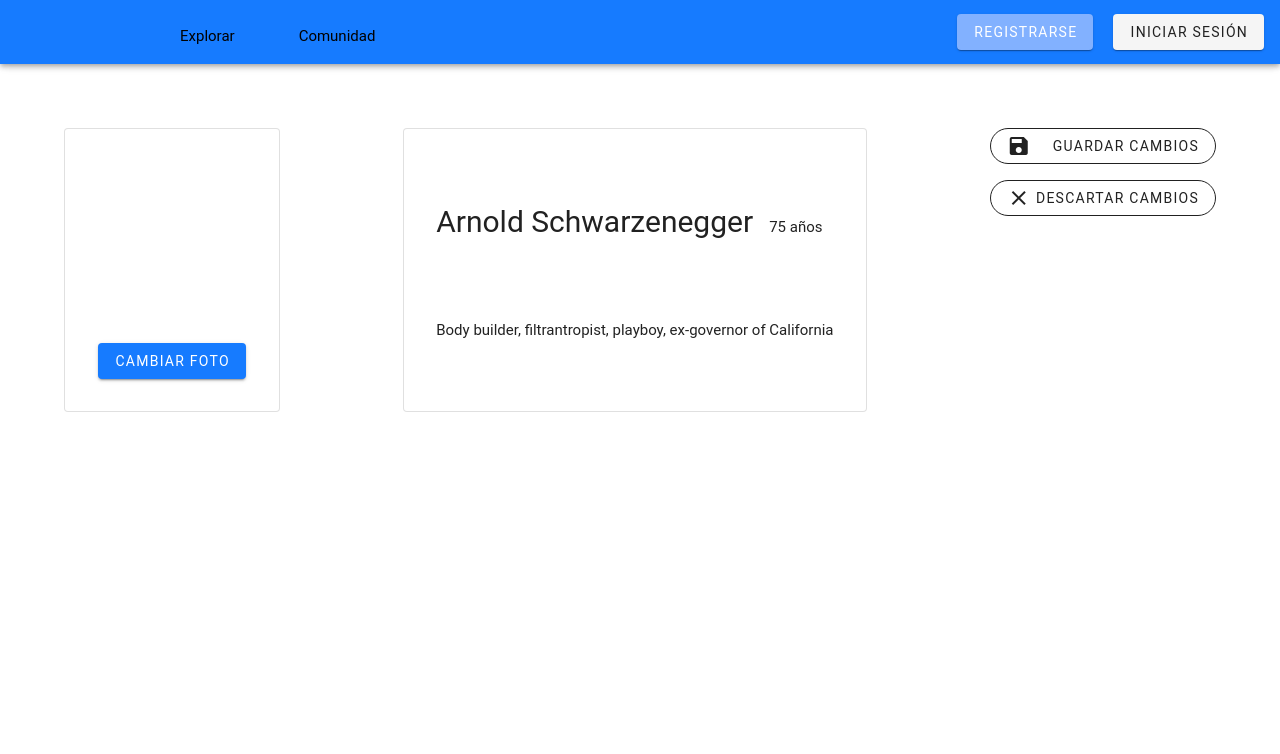
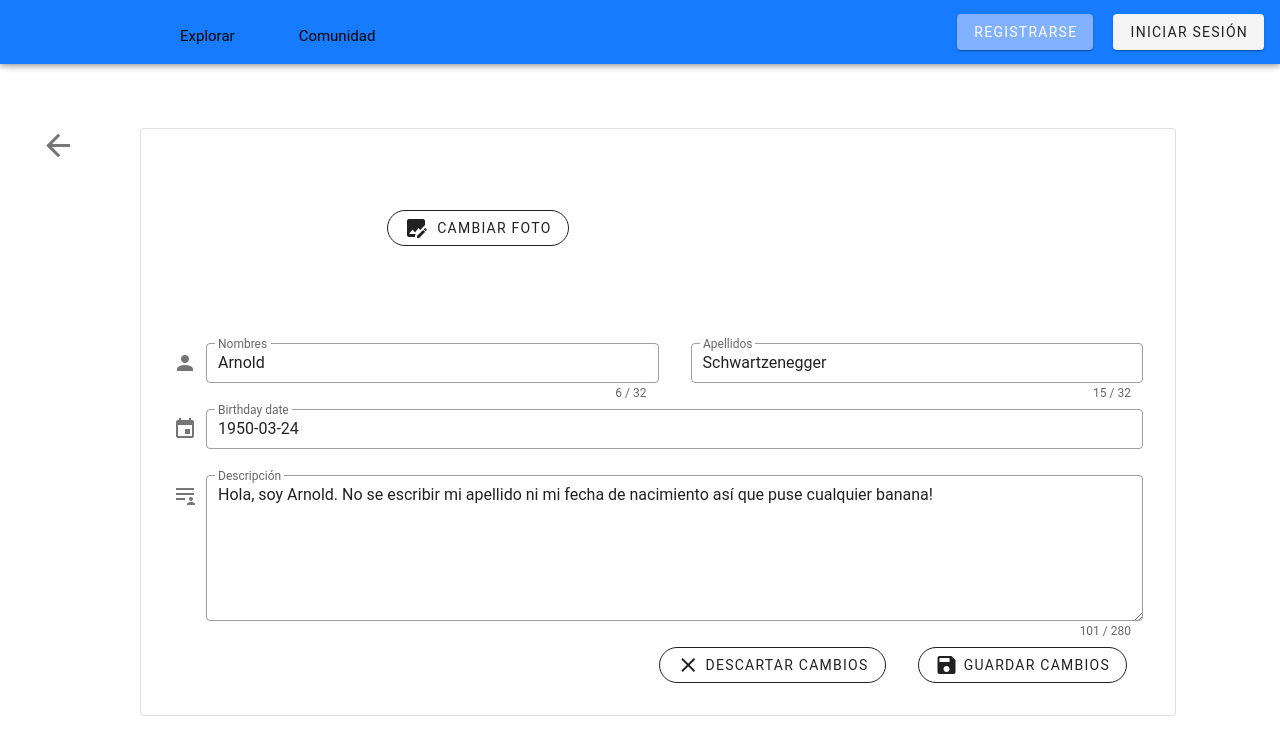
Before and after one commit to Federico-Shih/stronk, a Vue app: page /profile/1/edit in a window 1280 px wide. Shown: the top 754 px of the page. Built offline with nearby package versions, Linux system fonts and the light colour scheme.

Commit message:
editarPerfil

```diff
--- a/src/views/EditProfilePage.vue
+++ b/src/views/EditProfilePage.vue
@@ -1,30 +1,94 @@
 <template>
   <v-main>
-    <div class="d-flex flex-row justify-space-between mb-8">
-        <v-card outlined class="mx-16 d-flex flex-column justify-space-around">
-          <v-img class="ma-8 rounded-circle" :src="imageUrl" height="150px" width="150px"/>
-          <div class="mx-4 d-flex flex-row justify-center">
-            <v-btn class="mb-8" v-if="!changePhoto" color="primary" elevation="2" @click="changePhoto++">Cambiar foto</v-btn>
+    <div class="d-flex flex-row justify-space-between mb-8 px-10">
+      <GoBackButton></GoBackButton>
+      <v-card outlined width="100%" class="mx-16 pa-8 d-flex flex-column justify-space-around">
+        <div class="d-flex flex-row justify-start align-center mb-8">
+          <v-img class="mx-8 rounded-circle" :src="imageUrl" height="150px" max-width="150px"/>
+          <v-btn
+              v-if="!changePhoto"
+              outlined
+              @click="changePhoto++"
+              class="rounded-pill mb-4"
+          >
+            <v-icon class="mr-2">mdi-image-edit</v-icon>
+            <span>Cambiar Foto</span>
+          </v-btn>
           <v-file-input v-if="changePhoto" prepend-icon="mdi-camera" v-model="image" type="file" class="input" label="Cargar Imagen" hint="Cambiar foto de perfil" outlined dense @change="onFileChange" />
         </div>
-        </v-card>
-        <v-card outlined class="d-flex flex-column justify-space-around pa-8">
-          <div class="d-flex flex-row justify-start align-baseline">
-            <h1 class="mr-4">Arnold Schwarzenegger</h1>
-            <h4>75 años</h4>
+        <div class="d-flex flex-row">
+          <v-text-field
+              v-model="name"
+              class="mr-8"
+              outlined
+              dense
+              label="Nombres"
+              prepend-icon="mdi-account"
+              :rules="nameRules"
+              counter="32"
+          ></v-text-field>
+          <v-text-field
+              v-model="surname"
+              outlined
+              dense
+              label="Apellidos"
+              :rules="nameRules"
+              counter="32"
+          ></v-text-field>
         </div>
-          <h4>Body builder, filtrantropist, playboy, ex-governor of California</h4>
-        </v-card>
-      <div class="d-flex flex-column justify-start mx-16">
-        <v-btn outlined class="rounded-pill mb-4 d-flex flex-row justify-space-between">
+        <div class="">
+          <v-menu
+              ref="menu"
+              v-model="menu"
+              :close-on-content-click="false"
+              transition="scale-transition"
+              offset-y
+              min-width="auto"
+          >
+            <template v-slot:activator="{ on, attrs }">
+              <v-text-field
+                  v-model="date"
+                  label="Birthday date"
+                  prepend-icon="mdi-calendar"
+                  readonly
+                  outlined
+                  dense
+                  v-bind="attrs"
+                  v-on="on"
+              ></v-text-field>
+            </template>
+            <v-date-picker
+                v-model="date"
+                :active-picker.sync="activePicker"
+                :max="(new Date(Date.now() - (new Date()).getTimezoneOffset() * 60000)).toISOString().substr(0, 10)"
+                min="1900-01-01"
+                @change="save"
+            ></v-date-picker>
+          </v-menu>
+        </div>
+        <div>
+          <v-textarea
+          outlined
+          dense
+          prepend-icon="mdi-text-account"
+          v-model="description"
+          :rules="descriptionRules"
+          counter="280"
+          label="Descripción">
+          </v-textarea>
+        </div>
+        <div class="d-flex flex-row justify-end">
+          <v-btn outlined class="rounded-pill mx-4 d-flex flex-row justify-space-between">
+            <v-icon class="mr-1">mdi-close</v-icon>
+            <span>Descartar Cambios</span>
+          </v-btn>
+          <v-btn outlined class="rounded-pill mx-4 d-flex flex-row justify-space-between">
             <v-icon class="mr-1">mdi-content-save</v-icon>
             <span>Guardar Cambios</span>
           </v-btn>
-        <v-btn outlined class="rounded-pill mb-4 d-flex flex-row justify-space-between">
-          <v-icon class="mr-1">mdi-close</v-icon>
-          <span>Descartar Cambios</span>
-        </v-btn>
         </div>
+      </v-card>
+
     </div>
 
   </v-main>
@@ -33,11 +97,21 @@
 <script>
 import temp from "../assets/arnold.png";
 import RoutineSlideGroup from "../components/RoutineSlideGroup.vue";
+import GoBackButton from "../components/GoBackButton.vue";
 export default {
   components: {
+    GoBackButton,
     RoutineSlideGroup,
   },
+  watch: {
+    menu (val) {
+      val && setTimeout(() => (this.activePicker = 'YEAR'))
+    },
+  },
   methods: {
+    save (date) {
+      this.$refs.menu.save(date)
+    },
     createImage(file) {
       const reader = new FileReader();
 
@@ -55,9 +129,17 @@ export default {
   },
   data() {
     return {
+      activePicker: null,
+      name: 'Arnold',
+      surname: 'Schwartzenegger',
+      date: '1950-03-24',
+      description: 'Hola, soy Arnold. No se escribir mi apellido ni mi fecha de nacimiento así que puse cualquier banana!',
+      menu: false,
       changePhoto: false,
       image: undefined,
-      imageUrl: '',
+      imageUrl: temp,
+      nameRules: [v => v.length <= 32 || 'Max 32 caracteres'],
+      descriptionRules: [v => v.length <= 280 || 'Max 280 caracteres'],
       routines: [
         {
           title: "Abdominales en 15 minutos!",
```
Lines whose indentation alone changed are shown as unchanged.
